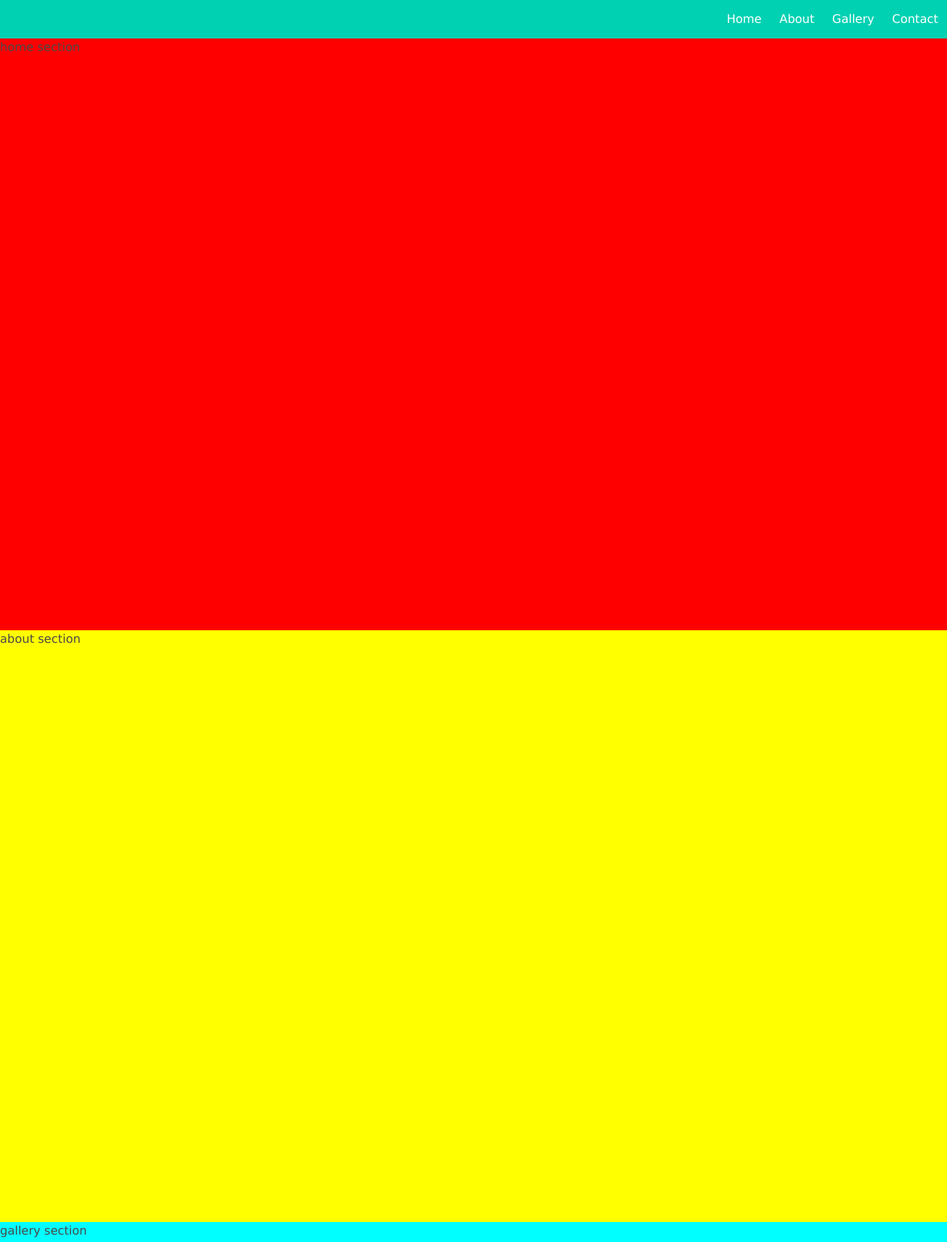
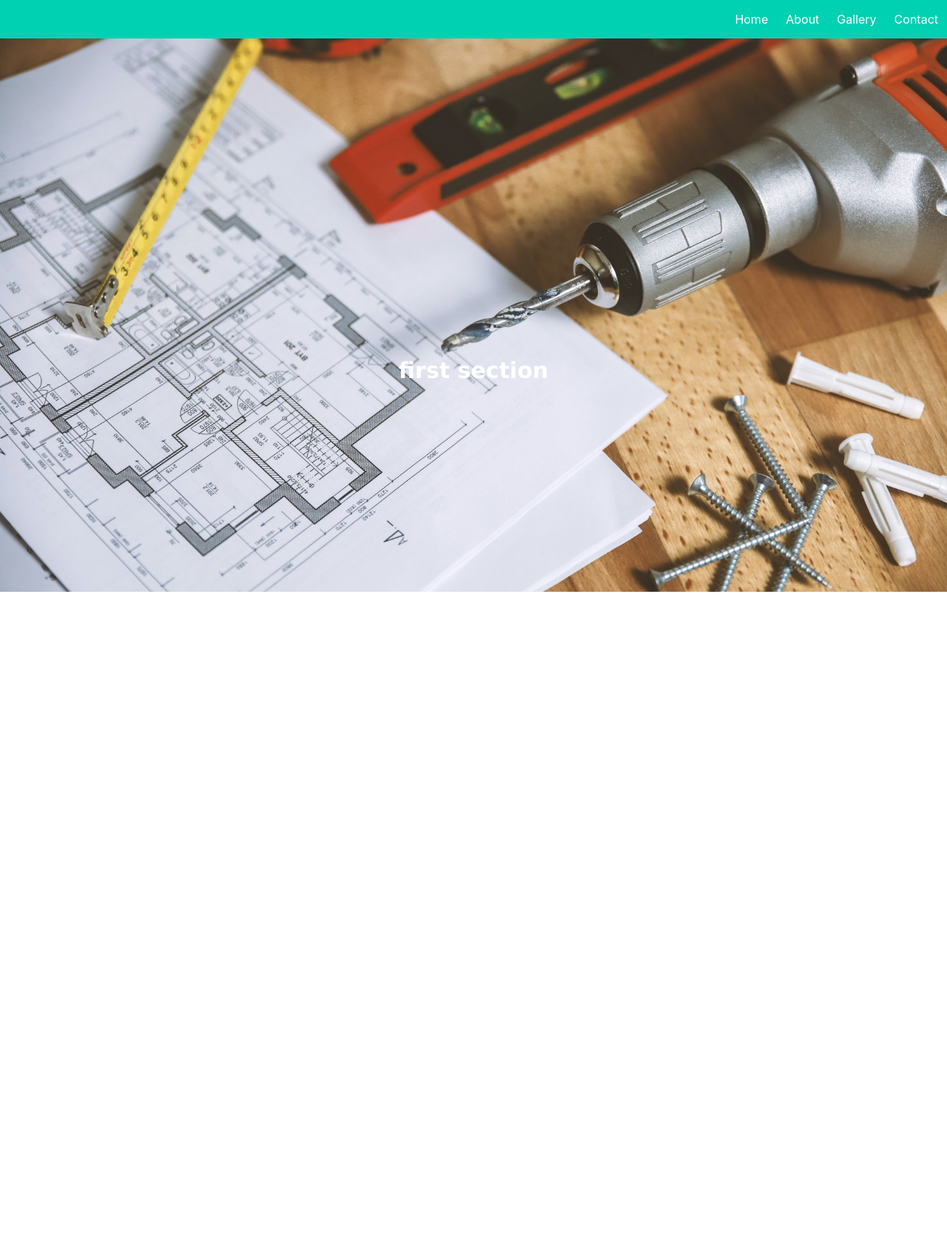
Before and after one commit to kevincwashburn/schuck-residential-site, a plain HTML site: page index.html in a window 1280 px wide. Shown: the top 1679 px of the page at 74% size. After the commit the page ends 800 px from the top, so only its background shows below. Drawn offline with nearby package versions, Linux system fonts and the light colour scheme.

Commit message:
incorporating fullPage.js to index.html and adding bg images to index.html

```diff
--- a/assets/css/styles.css
+++ b/assets/css/styles.css
@@ -1,29 +1,16 @@
-body {
-    margin: 0;
-    padding: 0;
-    font-family: verdana;
+h1 {
+    text-align: center;
+
 }
 
-#fullpage {
-    height: 100vh;
+.s1 {
+    background-image: url("../images/bg-1.jpg");
+    background-size: cover;
 }
 
-#fullpage section {
-    height: 100vh;
+.s1 h1 {
+    font-family: Verdana, Geneva, Tahoma, sans-serif;
+    font-size: 30px;
+    color: white;
+    font-weight: bold;
 }
-
-#fullpage section:nth-child(1) {
-    background: #f00;
-}
-
-#fullpage section:nth-child(2) {
-    background: #ff0;
-}
-
-#fullpage section:nth-child(3) {
-    background: #0ff;
-}
-
-#fullpage section:nth-child(4) {
-    background: #f0f;
-}
--- a/index.html
+++ b/index.html
@@ -5,12 +5,12 @@
     <meta charset="UTF-8">
     <meta name="viewport" content="width=device-width, initial-scale=1.0">
     <link rel="icon" type="image/x-icon" href="assets/images/logo.png">
+    <!-- css links -->
     <link rel="stylesheet" href="https://cdn.jsdelivr.net/npm/bulma@0.9.0/css/bulma.min.css">
+    <link rel="stylesheet" href="https://cdnjs.cloudflare.com/ajax/libs/fullPage.js/3.0.9/fullpage.min.css"
+        integrity="sha512-8M8By+q+SldLyFJbybaHoAPD6g07xyOcscIOQEypDzBS+sTde5d6mlK2ANIZPnSyxZUqJfCNuaIvjBUi8/RS0w=="
+        crossorigin="anonymous" />
     <link rel="stylesheet" href="assets/css/styles.css">
-
-    <script src="https://code.jquery.com/jquery-3.5.1.min.js"
-        integrity="sha256-9/aliU8dGd2tb6OSsuzixeV4y/faTqgFtohetphbbj0=" crossorigin="anonymous"></script>
-
 
     <title>Schuck Residential Services</title>
 </head>
@@ -35,30 +35,39 @@
         </div>
     </nav>
 
-    <div id="fullpage">
-        <section>
-            <h1>home section</h1>
-        </section>
-        <section>
-            <h1>about section</h1>
-        </section>
-        <section>
-            <h1>gallery section</h1>
-        </section>
-        <section>
-            <h1>contact section</h1>
-        </section>
+    <div id="fullPage">
+        <div class="section s1">
+            <h1>first section</h1>
+        </div>
+        <div class="section s2">
+            <h1>second section</h1>
+        </div>
+        <div class="section s3">
+            <h1>third section</h1>
+        </div>
+        <div class="section s4">
+            <h1>fourth section</h1>
+        </div>
     </div>
+
+    <script src="https://code.jquery.com/jquery-3.5.1.min.js"
+        integrity="sha256-9/aliU8dGd2tb6OSsuzixeV4y/faTqgFtohetphbbj0=" crossorigin="anonymous"></script>
+
+    <script src="https://cdnjs.cloudflare.com/ajax/libs/fullPage.js/3.0.9/fullpage.min.js"
+        integrity="sha512-Gx/C4x1qubng2MWpJIxTPuWch9O88dhFFfpIl3WlqH0jPHtCiNdYsmJBFX0q5gIzFHmwkPzzYTlZC/Q7zgbwCw=="
+        crossorigin="anonymous"></script>
 
     <script type="text/javascript">
         $(document).ready(function () {
             $(".navbar-burger").click(function () {
                 $(".navbar-burger").toggleClass("is-active");
                 $(".navbar-menu").toggleClass("is-active");
-            })
+            });
+        });
+
+        new fullpage("#fullPage", {
+            autoScrolling: true
         })
-
-
     </script>
 </body>
 
```
Also changed, not shown: 1 other file.
